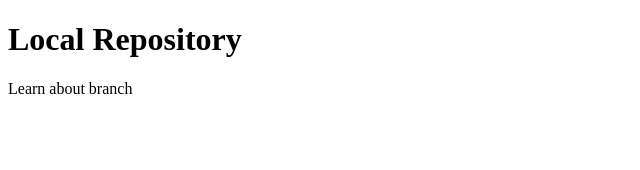
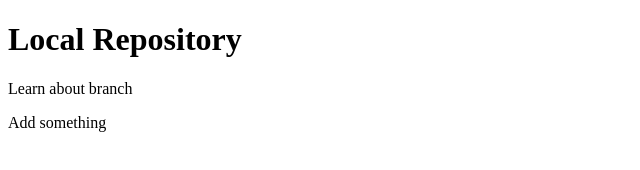
Before and after one commit to yash8806-svg/localrepo, a plain HTML site: page index.html in a window 1280 px wide. Shown: the whole page, without its empty margins (0-640 px from the left). Drawn offline with Linux system fonts and the light colour scheme.

Commit message:
add para

```diff
--- a/index.html
+++ b/index.html
@@ -8,5 +8,6 @@
 <body>
     <h1>Local Repository</h1>
       <p>Learn about branch</p>
+      <p>Add something</p>
 </body>
 </html>
```
